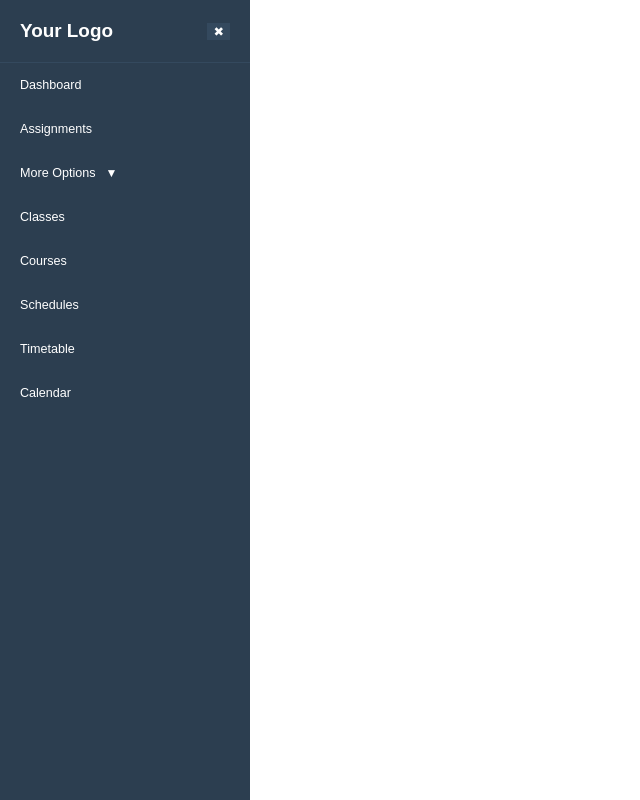
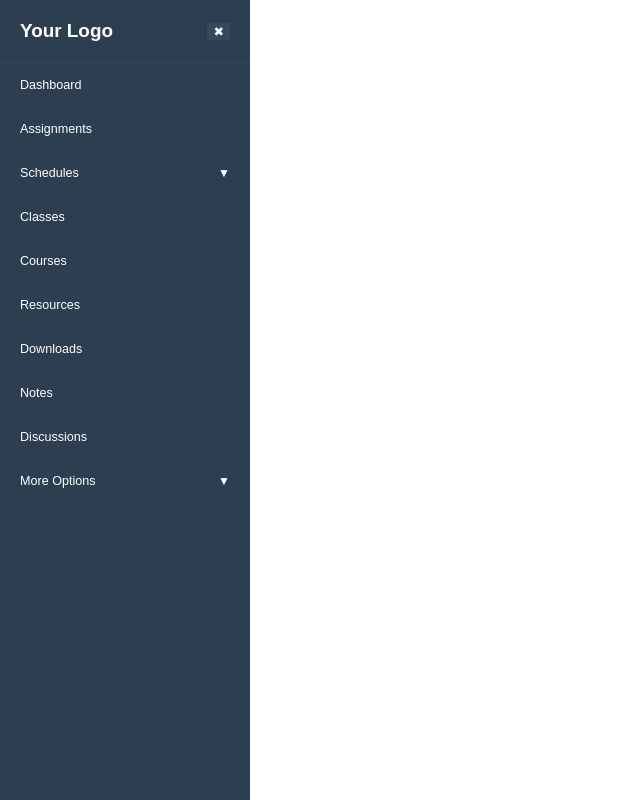
Before and after one commit to ZohaMobin/gutech-studentportal, a React (Create React App) app: page /Attendance in a window 1280 px wide. Shown: the whole page, without its empty margins (0-640 px from the left). Built offline with nearby package versions, Linux system fonts and the light colour scheme.

Commit message:
sidebar in progress

```diff
--- a/src/Pages/Sidebar/sidebar/index.js
+++ b/src/Pages/Sidebar/sidebar/index.js
@@ -32,7 +32,6 @@
 
 //         </li>
 //         </Link>
-
 
 //         <Link to="/classes" className="sideBar-link">
 //   <li>
@@ -140,23 +139,25 @@
 
 // export default Sidebar;
 
-
-
-
 import React, { useState } from "react";
 import "./navbar.css";
 import { Link } from "react-router-dom";
 
 const Sidebar = () => {
   const [isCollapsed, setIsCollapsed] = useState(false);
-  const [isDropdownOpen, setIsDropdownOpen] = useState(false); // State for dropdown
+  const [isDropdown1Open, setIsDropdown1Open] = useState(false); // State for 1st dropdown
+  const [isDropdown2Open, setIsDropdown2Open] = useState(false); // State for 2nd dropdown
 
   const toggleSidebar = () => {
     setIsCollapsed(!isCollapsed);
   };
 
-  const toggleDropdown = () => {
-    setIsDropdownOpen(!isDropdownOpen);
+  const toggleDropdown1 = () => {
+    setIsDropdown1Open(!isDropdown1Open);
+  };
+
+  const toggleDropdown2 = () => {
+    setIsDropdown2Open(!isDropdown2Open);
   };
 
   return (
@@ -181,42 +182,40 @@ const Sidebar = () => {
           </Link>
         </li>
 
-        {/* Dropdown Section */}
-        <li>
+        {/* Dropdown 1: Schedules, Timetable, Calendar */}
+        <li className="moreOptions">
           <div
             className="dropdown-toggle sideBar-link"
-            onClick={toggleDropdown}
+            onClick={toggleDropdown1}
           >
-            {isCollapsed ? "More" : "More Options"}
+            {isCollapsed ? "Schedules" : "Schedules"}
             <span className="dropdown-icon">
-              {isDropdownOpen ? "▲" : "▼"}
+              {isDropdown1Open ? "▲" : "▼"}
             </span>
           </div>
-          {isDropdownOpen && (
+          {isDropdown1Open && (
             <ul className="dropdown-menu">
               <li>
-                <Link to="/resources" className="sideBar-link">
-                  {isCollapsed ? "Resources" : "Resources"}
+                <Link to="/schedules" className="sideBar-link">
+                  {isCollapsed ? "Schedules" : "Schedules"}
                 </Link>
               </li>
               <li>
-                <Link to="/notes" className="sideBar-link">
-                  {isCollapsed ? "Notes" : "Notes"}
+                <Link to="/timetable" className="sideBar-link">
+                  {isCollapsed ? "Timetable" : "Timetable"}
                 </Link>
               </li>
               <li>
-                <Link to="/downloads" className="sideBar-link">
-                  {isCollapsed ? "Downloads" : "Downloads"}
-                </Link>
-              </li>
-              <li>
-                <Link to="/settings" className="sideBar-link">
-                  {isCollapsed ? "Settings" : "Settings"}
+                <Link to="/calendar" className="sideBar-link">
+                  {isCollapsed ? "Event-Calendar" : "Event-Calendar"}
                 </Link>
               </li>
             </ul>
           )}
         </li>
+
+        {/* Dropdown 2: More Options */}
+
 
         {/* Other Links */}
         <li>
@@ -230,19 +229,61 @@ const Sidebar = () => {
           </Link>
         </li>
         <li>
-          <Link to="/schedules" className="sideBar-link">
-            {isCollapsed ? "Schedules" : "Schedules"}
+          <Link to="/resources" className="sideBar-link">
+            {isCollapsed ? "Resources" : "Resources"}
           </Link>
         </li>
         <li>
-          <Link to="/timetable" className="sideBar-link">
-            {isCollapsed ? "Timetable" : "Timetable"}
+          <Link to="/downloads" className="sideBar-link">
+            {isCollapsed ? "Downloads" : "Downloads"}
           </Link>
         </li>
         <li>
-          <Link to="/calendar" className="sideBar-link">
-            {isCollapsed ? "Calendar" : "Calendar"}
+          <Link to="/notes" className="sideBar-link">
+            {isCollapsed ? "Notes" : "Notes"}
           </Link>
+        </li>
+        <li>
+          <Link to="/discussions" className="sideBar-link">
+            {isCollapsed ? "Discussions" : "Discussions"}
+          </Link>
+        </li>
+
+
+        <li className="moreOptions">
+          <div
+            className="dropdown-toggle sideBar-link"
+            onClick={toggleDropdown2}
+          >
+            {isCollapsed ? "More" : "More Options"}
+            <span className="dropdown-icon">
+              {isDropdown2Open ? "▲" : "▼"}
+            </span>
+          </div>
+          {isDropdown2Open && (
+            <ul className="dropdown-menu">
+              <li>
+                <Link to="/fees" className="sideBar-link">
+                  {isCollapsed ? "Fees/Scholarship" : "Fees/Scholarship"}
+                </Link>
+              </li>
+              <li>
+                <Link to="/transcript" className="sideBar-link">
+                  {isCollapsed ? "Transcript" : "Transcript"}
+                </Link>
+              </li>
+              <li>
+                <Link to="/job-opportunities" className="sideBar-link">
+                  {isCollapsed ? "Job-Opportunities" : "Job-Opportunities"}
+                </Link>
+              </li>
+              <li>
+                <Link to="/settings" className="sideBar-link">
+                  {isCollapsed ? "Settings" : "Settings"}
+                </Link>
+              </li>
+            </ul>
+          )}
         </li>
       </ul>
     </div>
--- a/src/Pages/Sidebar/sidebar/navbar.css
+++ b/src/Pages/Sidebar/sidebar/navbar.css
@@ -1,3 +1,4 @@
+
 /* Sidebar Container */
 .sidebar {
   height: 100vh;
@@ -7,6 +8,7 @@
   display: flex;
   flex-direction: column;
   transition: width 0.3s ease;
+  overflow-y: auto; /* Enable vertical scrolling */
 }
 
 .sidebar.collapsed {
@@ -44,6 +46,8 @@
   padding: 0;
   margin: 0;
   color: white;
+  flex-grow: 1; /* Allow the list to grow and fill the remaining space */
+  overflow-y: auto; /* Enable scrolling for the links */
 }
 
 .nav-links li {
@@ -62,11 +66,13 @@
 .sidebar.collapsed .nav-links li {
   justify-content: center;
 }
-  .sideBar-link{
+
+.sideBar-link {
   list-style: none !important;
   list-style-type: none;
   text-decoration: none;
   color: white !important;
+  width: 100%; /* Ensure the link takes full width */
 }
 
 /* Dropdown Toggle */
@@ -75,6 +81,10 @@
   align-items: center;
   justify-content: space-between;
   cursor: pointer;
+}
+
+.moreOptions {
+  display: block !important;
 }
 
 .dropdown-icon {
@@ -92,3 +102,26 @@
 .dropdown-menu li {
   margin: 5px 0;
 }
+
+/* Scrollbar Styling */
+.nav-links {
+  scrollbar-width: thin; /* For Firefox */
+  scrollbar-color: #34495e #2c3e50; /* For Firefox */
+}
+
+.nav-links::-webkit-scrollbar {
+  width: 8px; /* Width of the scrollbar */
+}
+
+.nav-links::-webkit-scrollbar-track {
+  background: #2c3e50; /* Color of the track */
+}
+
+.nav-links::-webkit-scrollbar-thumb {
+  background: #34495e; /* Color of the scrollbar thumb */
+  border-radius: 4px; /* Rounded corners */
+}
+
+.nav-links::-webkit-scrollbar-thumb:hover {
+  background: #1abc9c; /* Color of the scrollbar thumb on hover */
+}
```
Lines whose indentation alone changed are shown as unchanged.
